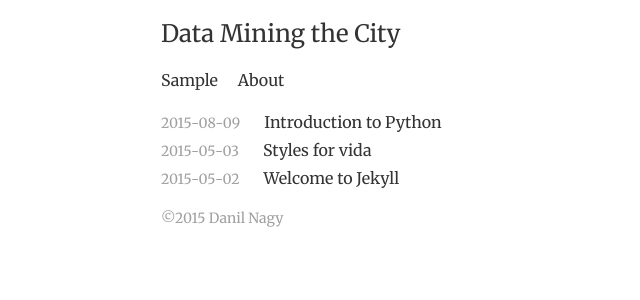
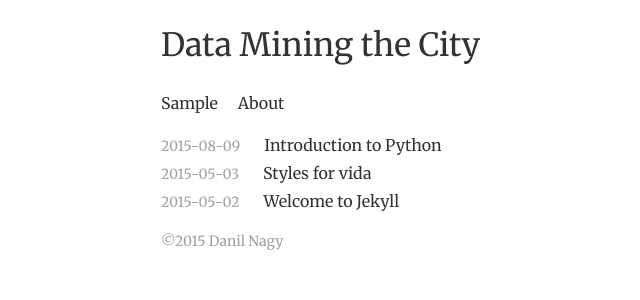
Before and after one commit to danilnagy/dmc, a Jekyll site: the page built from index.html, in a window 1280 px wide. Shown: the top 300 px of the page, without its empty margins (95-735 px from the left). Built offline with Jekyll 4.4.1, drawn with Linux system fonts in a browser that asks for light colours; Markdown is read by kramdown in place of the engine named in the settings.

Commit message:
Update _base.scss

```diff
--- a/_sass/_base.scss
+++ b/_sass/_base.scss
@@ -23,9 +23,6 @@ h4,
 h5,
 h6 {
     font-weight: 300;
-}
-h1 {
-    font-size: $base-font-size * 1.5;
 }
 blockquote {
     font-style: italic;
```
